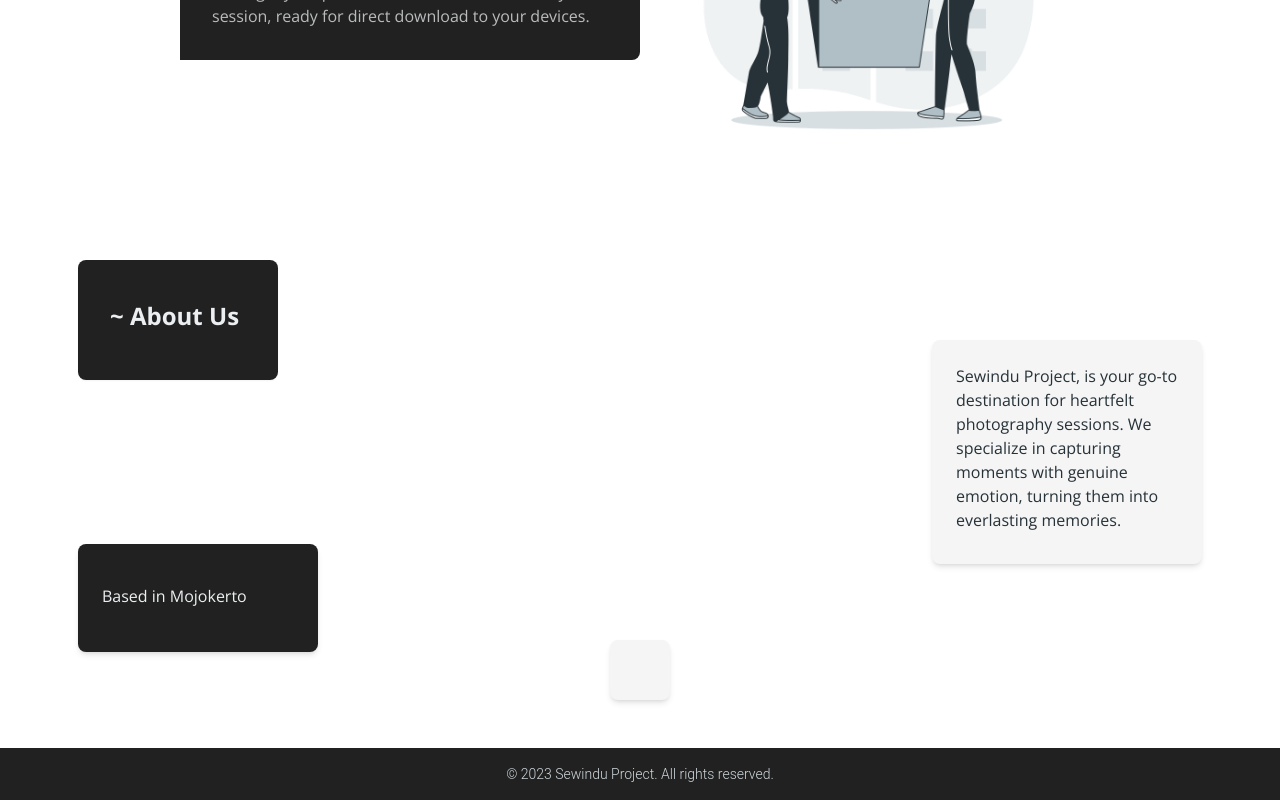
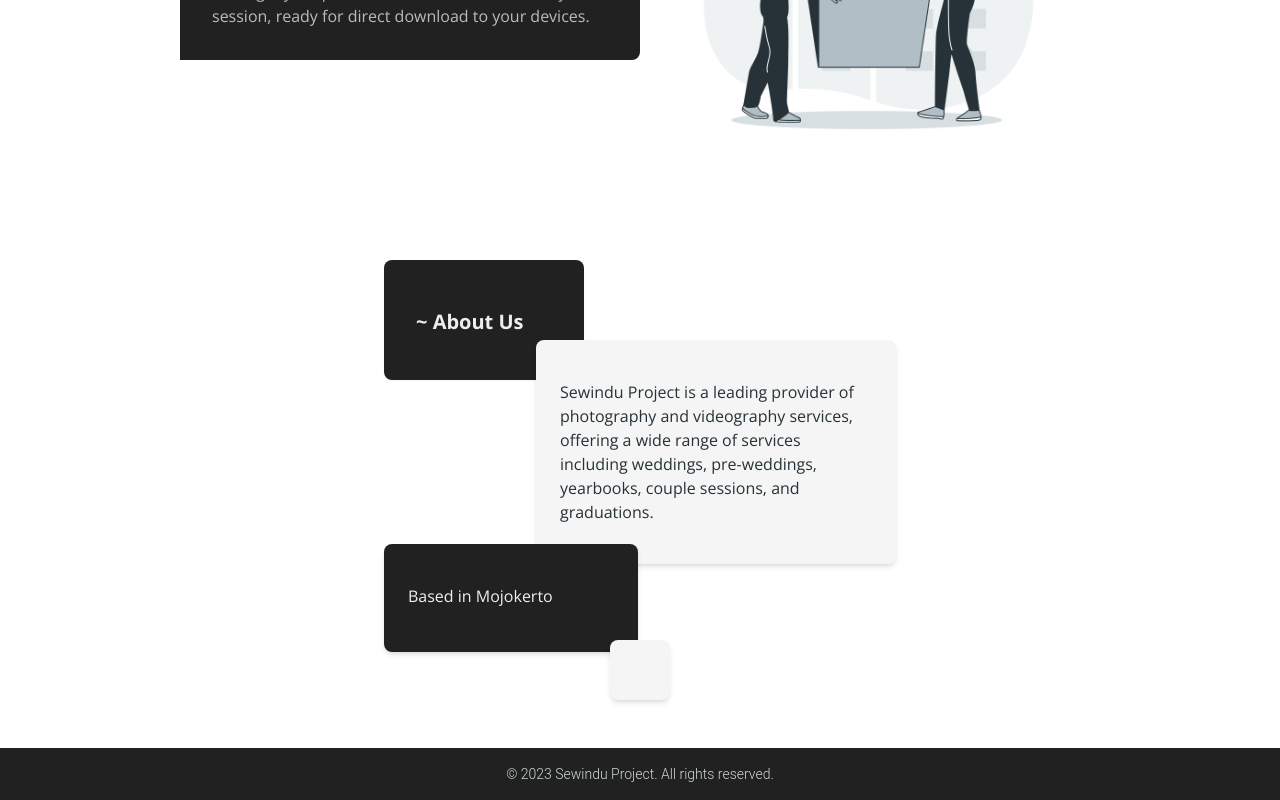
Before and after one commit to khafidf/sewinduproject.id-react-app, a React (Vite) app: page / in a window 1280 px wide. Shown: the part 2816-3616 px from the top of the page. Built offline with nearby package versions, Linux system fonts and the light colour scheme; some icons are missing.

Commit message:
Fix about us

```diff
--- a/src/pages/client/home/AboutUs.jsx
+++ b/src/pages/client/home/AboutUs.jsx
@@ -5,21 +5,22 @@
 	return (
 		<div className="w-full">
 			<div className="container mx-auto">
-				<div className="relative px-2 mx-auto py-4 h-[504px]">
+				<div className="relative px-2 mx-auto w-[360px] sm:w-[420px] lg:w-[528px] py-4 h-[504px]">
 					<div className="absolute w-[200px] rounded-lg h-[120px] shadow-sm bg-gray-900">
-						<h1 className="absolute text-lg font-bold text-blue-gray-50 left-8 top-10 md:text-xl lg:text-2xl">
+						<h1 className="absolute text-base font-bold text-blue-gray-50 left-8 top-12 md:text-lg lg:text-xl">
 							~ About Us
 						</h1>
 					</div>
-					<div className="absolute w-[270px] top-24 p-4 end-2 rounded-lg h-[224px] bg-gray-100 shadow-md">
-						<p className="p-2 text-base text-blue-gray-900">
-							Sewindu Project, is your go-to destination for heartfelt
-							photography sessions. We specialize in capturing moments with
-							genuine emotion, turning them into everlasting memories.
+					<div className="absolute w-[270px] top-24 p-4 end-2 rounded-lg h-[224px] lg:w-[360px] md:w-[320px] bg-gray-100 shadow-md">
+						<p className="px-2 py-8 text-sm md:text-base md:py-6 text-blue-gray-900">
+							Sewindu Project is a leading provider of photography and
+							videography services, offering a wide range of services including
+							weddings, pre-weddings, yearbooks, couple sessions, and
+							graduations.
 						</p>
 					</div>
-					<div className="absolute w-[240px] bottom-24 p-4 rounded-lg h-[108px] bg-gray-900 shadow-md">
-						<p className="absolute p-2 text-base top-8 text-blue-gray-50">
+					<div className="absolute w-[240px] lg:w-[254px] bottom-24 p-4 rounded-lg h-[108px] bg-gray-900 shadow-md">
+						<p className="absolute p-2 text-sm md:text-base top-8 text-blue-gray-50">
 							Based in Mojokerto
 						</p>
 					</div>
```
